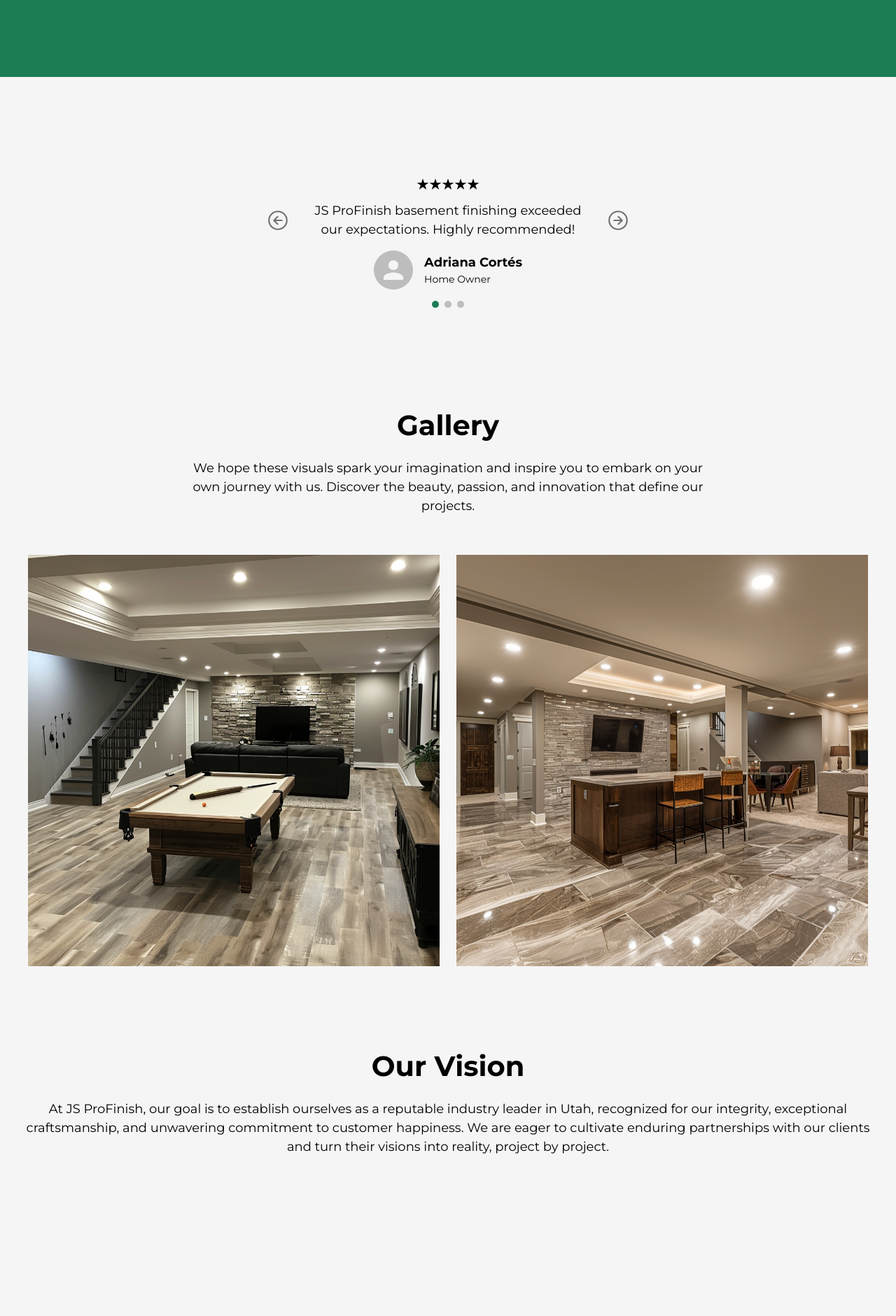
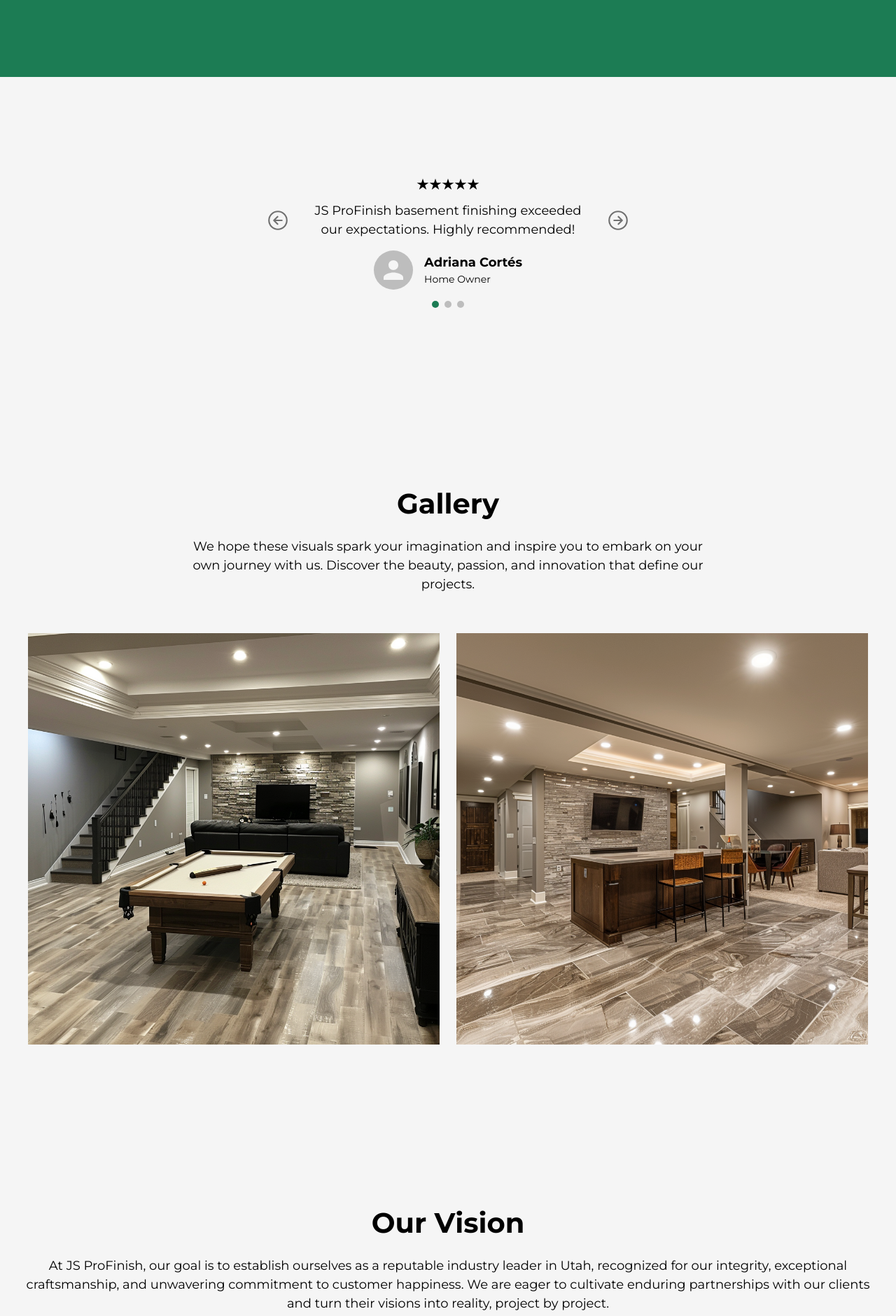
Before and after one commit to AlexCabreraD/JSProfinish, a Next.js app: page /about-us in a window 1280 px wide. Shown: the part 1463-3344 px from the top of the page at 70% size. Built offline with nearby package versions, Linux system fonts and the light colour scheme.

Commit message:
small changes

```diff
--- a/src/app/about-us/page.tsx
+++ b/src/app/about-us/page.tsx
@@ -14,7 +14,7 @@ const AboutUs = () => {
             <Header />
             <About />
             <WhyUs />
-            <Testimonials padded={false} />
+            <Testimonials padded={true} />
             <Gallery />
             <Vision />
             <Cta2 />
--- a/src/app/components/about/vision.tsx
+++ b/src/app/components/about/vision.tsx
@@ -14,7 +14,7 @@ const Vision = () => {
                     height: "fit-content",
                     maxWidth: "1440px",
                     textAlign: "center",
-                    padding: "0 0 112px 0",
+                    padding: "112px 0",
                 }}
             >
                 <Grid item>
--- a/src/app/components/gallery/galleryComponent.tsx
+++ b/src/app/components/gallery/galleryComponent.tsx
@@ -32,13 +32,13 @@ const GalleryComponent = () => {
         {
             src: basement3,
             alt: "Contemporary remodel project with open layout",
-            width: 400,
+            width: 300,
             height: 300,
         },
         {
             src: basement4,
             alt: "Wooden styled modern kitchen",
-            width: 400,
+            width: 300,
             height: 300,
         },
         {
--- a/src/app/components/navbar/navDrawer.tsx
+++ b/src/app/components/navbar/navDrawer.tsx
@@ -41,7 +41,14 @@ const NavDrawer = () => {
                         JS ProFinish
                     </Typography>
                 </Link>
-                <Link href="/about-us" className={"drawerLink"} passHref>
+                <Link
+                    href="/about-us"
+                    className={"drawerLink"}
+                    onClick={() => {
+                        setOpen(false);
+                    }}
+                    passHref
+                >
                     <Typography>About Us</Typography>
                 </Link>
                 <Link
```
